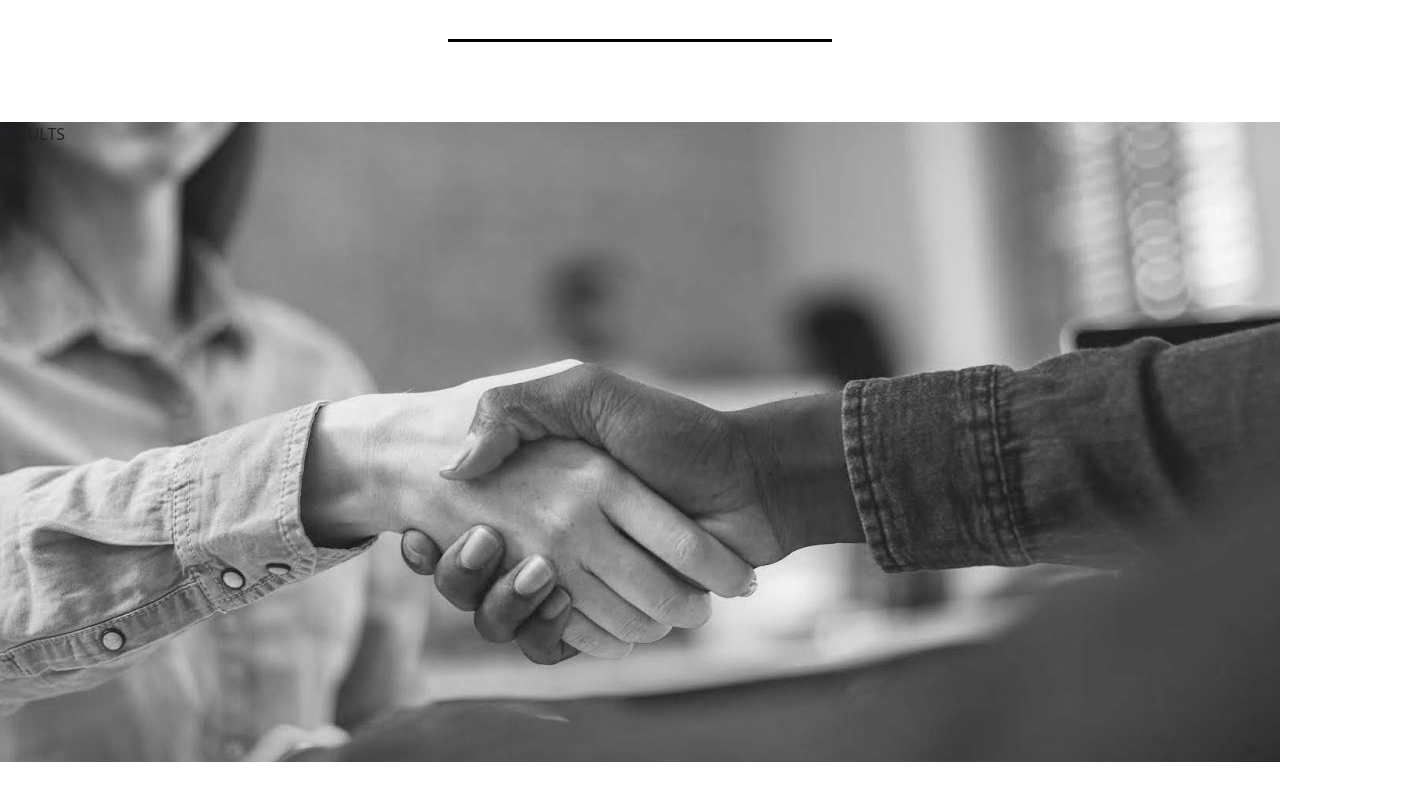
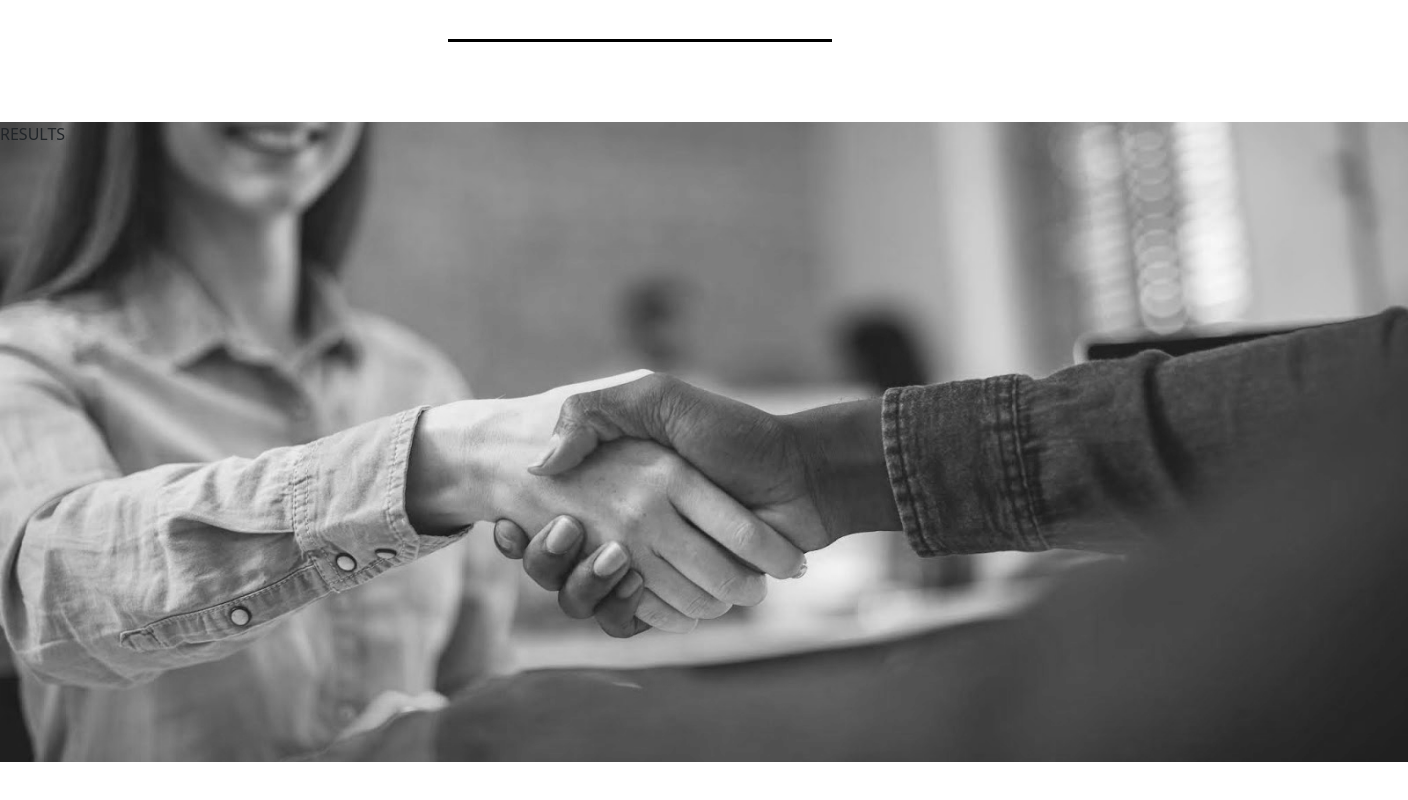
Before and after one commit to teamlumpia/swft_marketing_home, a Next.js app: page / in a window 1280 px wide. Shown: the part 6798-7598 px from the top of the page, 1408 px wide, since content can reach past the window. Built offline with nearby package versions, Linux system fonts and the light colour scheme.

Commit message:
updated results sass

```diff
--- a/styles/pages/_results.scss
+++ b/styles/pages/_results.scss
@@ -3,5 +3,7 @@
     background-repeat: no-repeat;
     background-attachment: fixed;
     background-position: center;
+    background-size: cover;
     height: 80vh;
+    width: 110%;
 }
```
